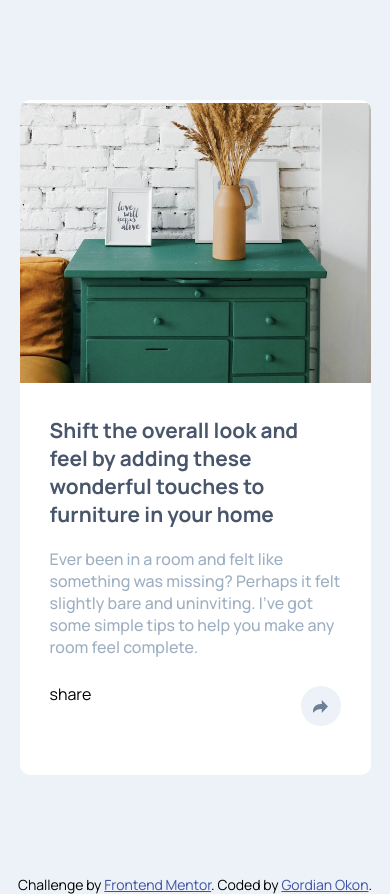
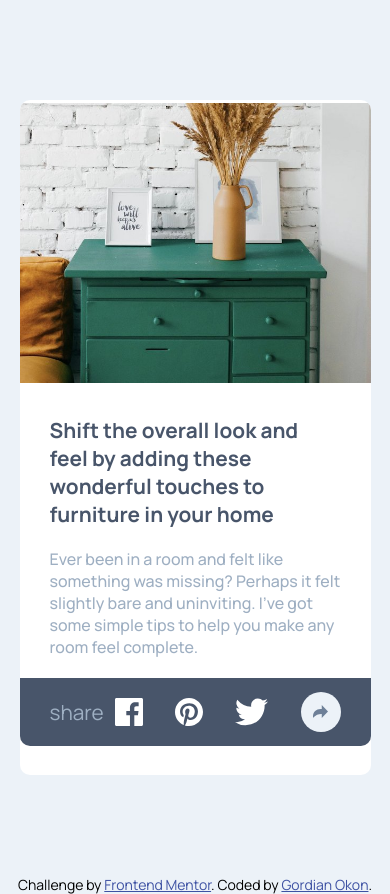
Before and after one commit to guardianprime/article-preview-component, a plain HTML site: page index.html in a window 390 px wide. Both pictures are taken after a click on the element 320 px from the left and 707 px from the top of the page. Drawn offline with Linux system fonts and the light colour scheme.

Commit message:
mobile version finished and working fine.

```diff
--- a/index.html
+++ b/index.html
@@ -57,16 +57,10 @@
           <div class="wrapper-two hidden" id="wrapper-two">
             <div>
               <span>share</span>
-              <div>
-                <a href="https://www.facebook.com">
-                  <img src="./images/icon-facebook.svg" alt="facebook icon"
-                /></a>
-                <a href="https://www.pinterest.com"
-                  ><img src="./images/icon-pinterest.svg" alt="pinterest icon"
-                /></a>
-                <a href="https://www.twitter.com"
-                  ><img src="./images/icon-twitter.svg" alt="twitter icon"
-                /></a>
+              <div class="social-icons-div">
+                <img src="./images/icon-facebook.svg" alt="facebook icon"/>
+                <img src="./images/icon-pinterest.svg" alt="pinterest icon"/>
+                <img src="./images/icon-twitter.svg" alt="twitter icon"/>
               </div>
             </div>
           </div>
--- a/script.js
+++ b/script.js
@@ -6,5 +6,6 @@ const profileDiv = document.getElementById("profile-div");
 shareIcon.addEventListener("click", function(){
     wrapperOne.classList.toggle("hidden");
     wrapperTwo.classList.toggle("hidden");
+    profileDiv.classList.toggle("share");
     console.log("toggling classes")
 })
--- a/styles.css
+++ b/styles.css
@@ -34,6 +34,7 @@ main {
 
 .second-div {
   width: 100%;
+  height: 70%;
 }
 
 .first-div img {
@@ -71,7 +72,9 @@ main {
   justify-content: space-between;
   align-items: center;
   width: 100%;
+  height: 17.5%;
   padding: 5px 30px;
+  border-radius: 0px 0px 10px 10px;
 }
 
 .wrapper-one,
@@ -79,7 +82,11 @@ main {
   width: 75%;
 }
 
-
+.wrapper-two span {
+  color: var(--GRAYISH-BLUE);
+  font-size: 1.3rem;
+  font-weight: 400;
+}
 
 .profile {
   display: flex;
@@ -104,6 +111,18 @@ main {
   font-size: 1rem;
 }
 
+.wrapper-two > div {
+  display: flex;
+  justify-content: space-between;
+  width: 100%;
+}
+
+.social-icons-div {
+  display: flex;
+  width: 70%;
+  justify-content: space-between;
+}
+
 .share-icon {
   width: 40px;
   height: 40px;
@@ -120,7 +139,11 @@ main {
 
 /* UTILITIES */
 .hidden {
-    display: none;
+  display: none;
+}
+
+.share {
+  background-color: var(--VERY-DARK-GRAYISH-BLUE);
 }
 
 .attribution {
```
